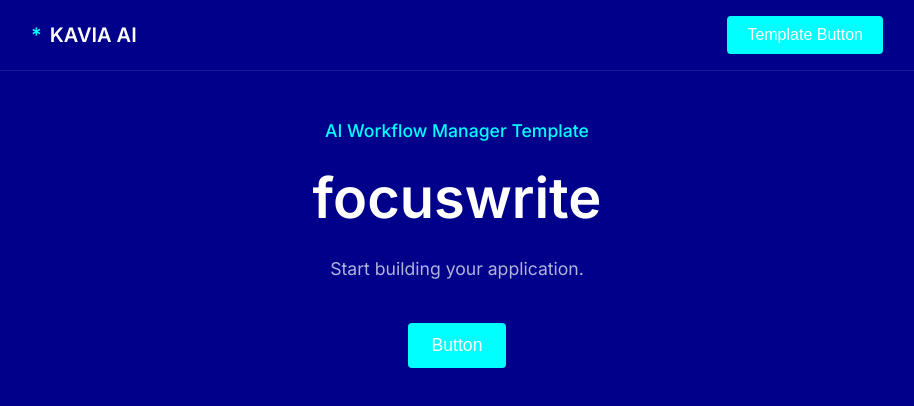
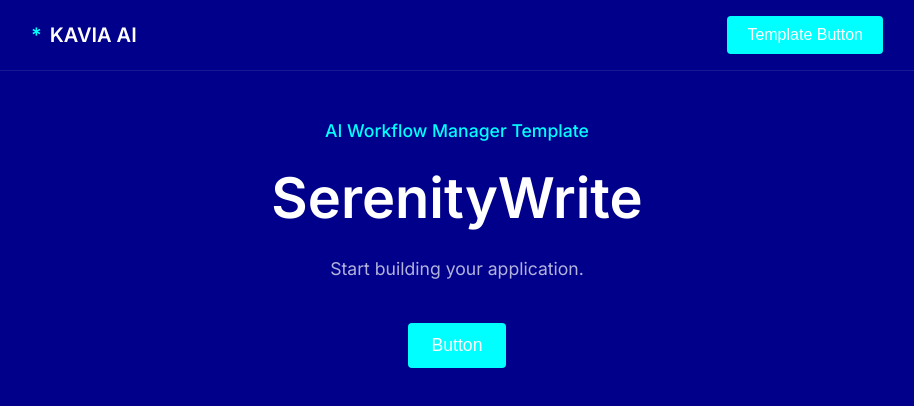
Before and after one commit to Workflow-Manager-admin/focuswrite-16354-55329e54, a React (Create React App) app in the folder focuswrite/: page / in a window 1280 px wide. Shown: the top 406 px of the page, without its empty margins (183-1097 px from the left). Built offline with nearby package versions, Linux system fonts and the light colour scheme.

Commit message:
Auto-commit: Changes as of 2025-06-02T15:47:08.438050+00:00

```diff
--- a/focuswrite/src/App.js
+++ b/focuswrite/src/App.js
@@ -20,7 +20,7 @@ function App() {
           <div className="hero">
             <div className="subtitle">AI Workflow Manager Template</div>
 
-            <h1 className="title">focuswrite</h1>
+            <h1 className="title">SerenityWrite</h1>
 
             <div className="description">
               Start building your application.
```
Also changed, not shown: 1 other file (tests, documents, lock files or other folders).
